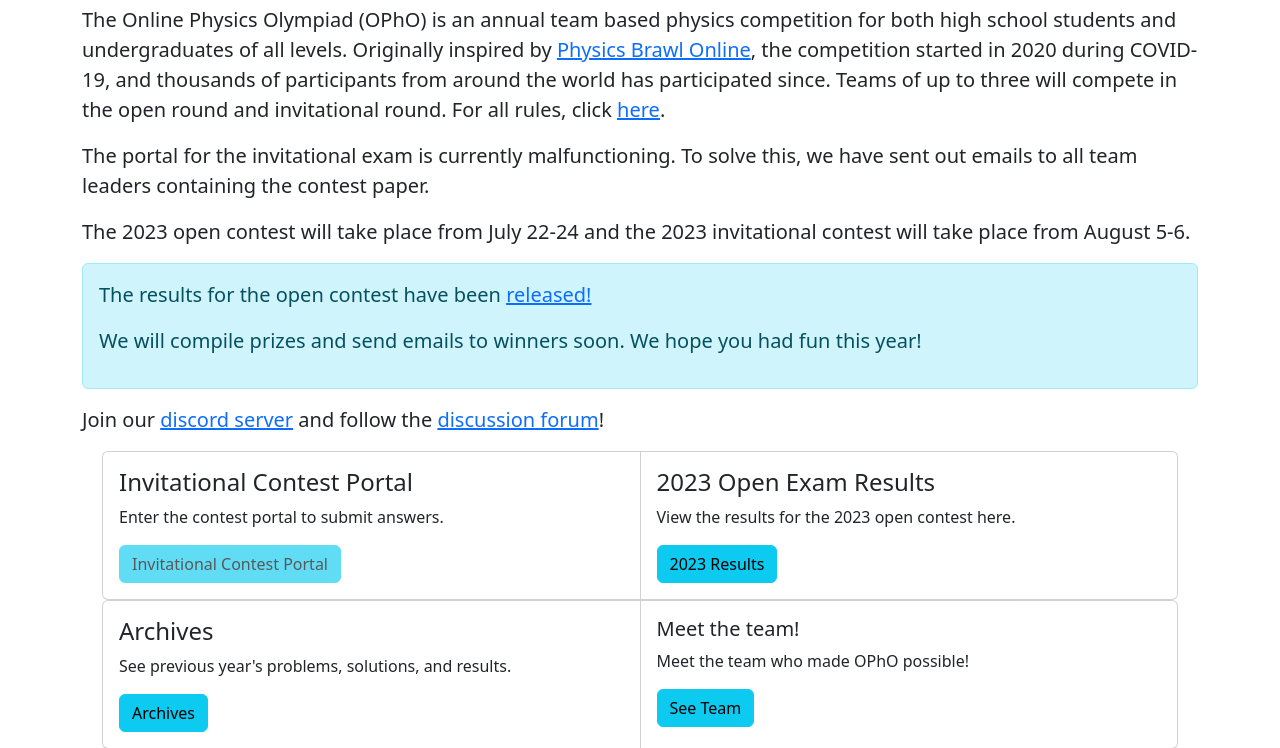
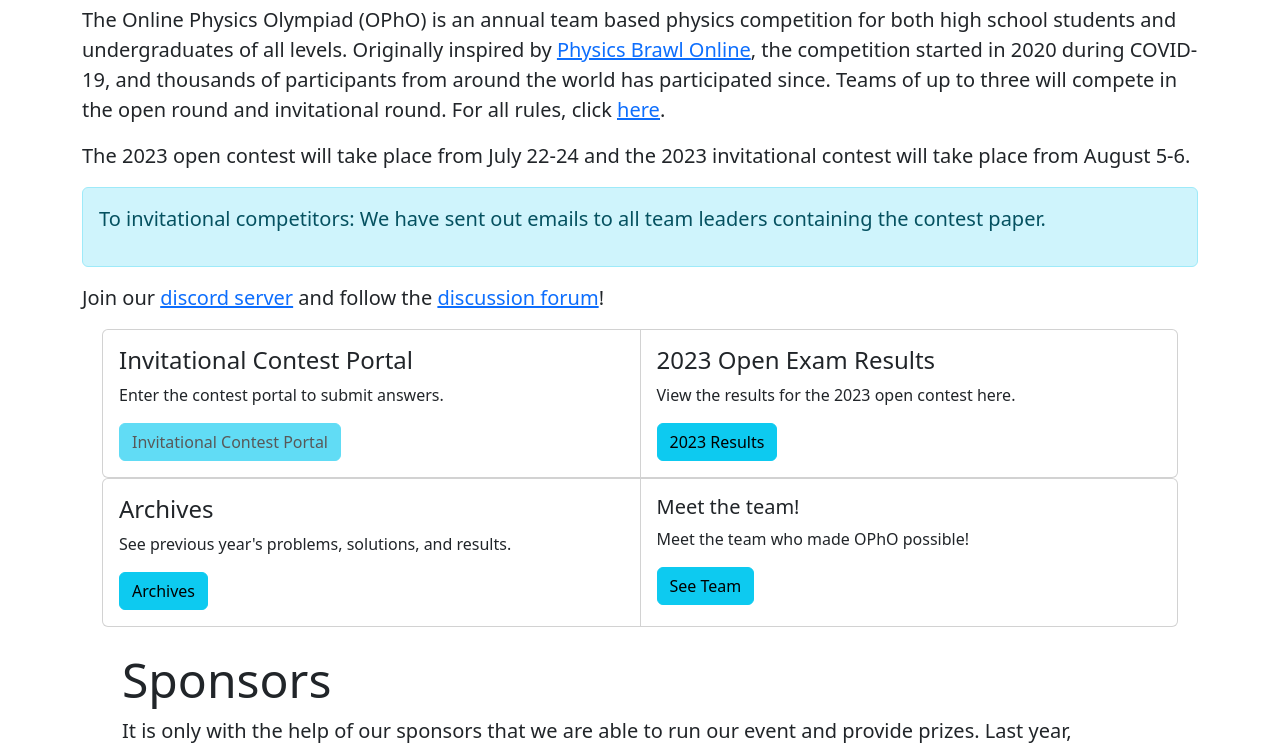
Before and after one commit to physoly/OPhO, a Python web app: template app/templates/opho/contest_home.html in a window 1280 px wide. Shown: the part 146-894 px from the top of the page. Run offline with Jinja, Linux system fonts and the light colour scheme; the template is opened without the code that fills it, so the values that code supplies are empty; some libraries are stand-ins or nearby versions.

Commit message:
Update contest_home.html

```diff
--- a/app/templates/opho/contest_home.html
+++ b/app/templates/opho/contest_home.html
@@ -30,11 +30,9 @@
           <h1 class="display-4">OPHO Home Page</h1>
           <p class="lead">The Online Physics Olympiad (OPhO) is an annual team based physics competition for both high school students and undergraduates of all levels. Originally inspired by  <a href="https://physicsbrawl.org/"><b>Physics Brawl Online</b></a>, the competition started in 2020 during COVID-19, and thousands of participants from around the world has participated since. Teams of up to three will compete in the open round and invitational round. For all rules, click <u><b><a href="static/files/rules23u.pdf">here</a></b></u>.</p>
 
-          <p class="lead">The portal for the invitational exam is currently malfunctioning. To solve this, we have sent out emails to all team leaders containing the contest paper.</p>
           <p class="lead">The 2023 open contest will take place from July 22-24 and the 2023 invitational contest will take place from August 5-6.</p>
           <div class="alert alert-info" role="alert">
-            <p class="lead">The results for the open contest have been <a href="https://opho.physoly.tech/2023/rankings">released!</a></p>
-            <p class="lead">We will compile prizes and send emails to winners soon. We hope you had fun this year!</p>
+            <p class="lead">To invitational competitors: We have sent out emails to all team leaders containing the contest paper.</p>
           </div>
           <p class="lead">Join our <a href="https://discord.gg/phods">discord server</a> and follow the <a href="https://artofproblemsolving.com/community/c1182969">discussion forum</a>!</p>
         <!--
```
